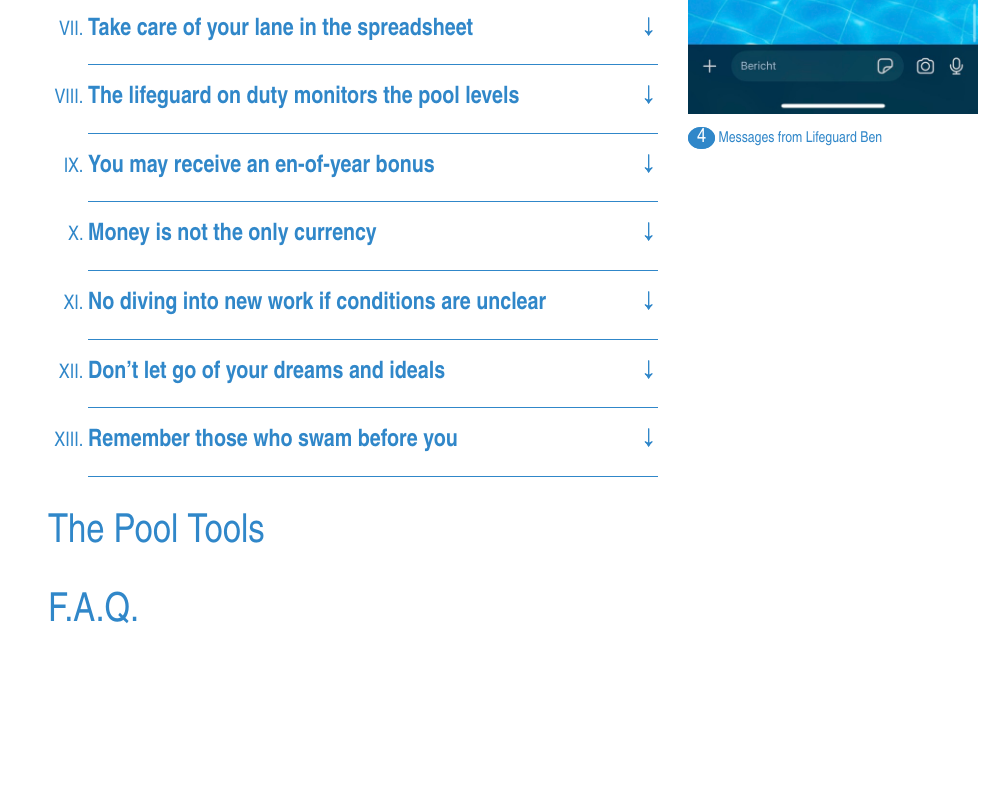
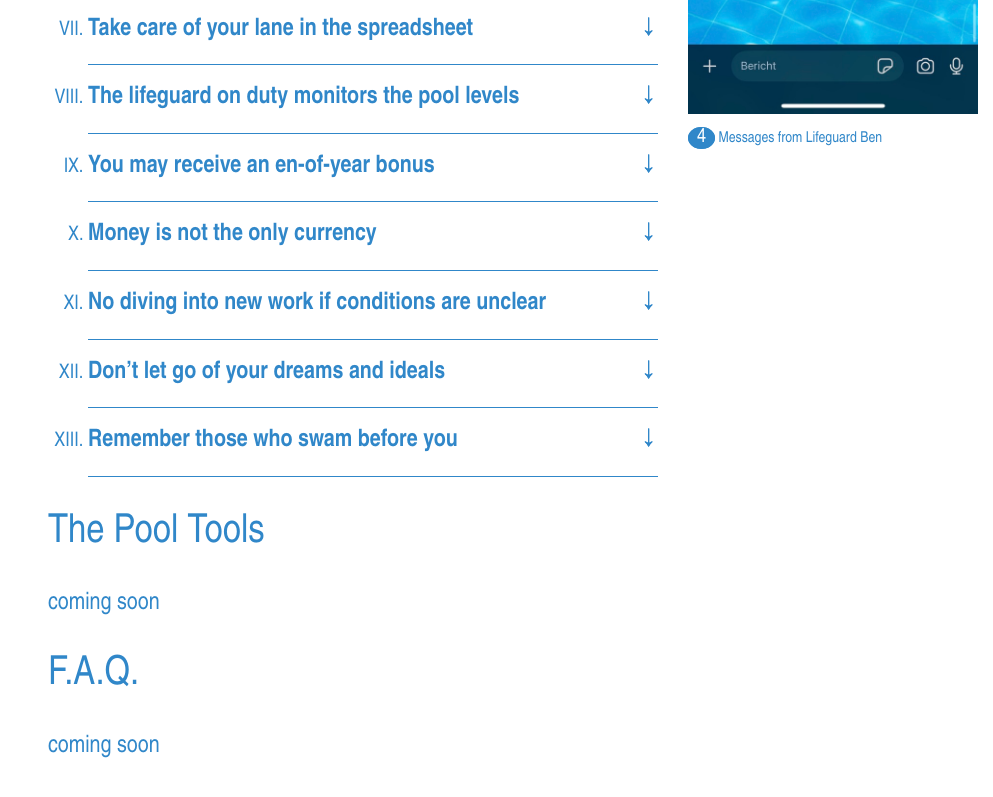
Before and after one commit to Extra-Practice-Code/pool.extrapractice.space, a plain HTML site: page index.html in a window 1280 px wide. Shown: the part 1377-2174 px from the top of the page, without its empty margins (287-1280 px from the left). Before the commit the page ends 2060 px from the top, so only its background shows below. Drawn offline with Linux system fonts and the light colour scheme.

Commit message:
coming soon

```diff
--- a/index.html
+++ b/index.html
@@ -215,9 +215,9 @@
                 </div>
 
                 <h2>The Pool Tools</h2>
-
+                <p>coming soon</p>
                 <h2>F.A.Q.</h2>
-
+                <p>coming soon</p>
 
         </div>
 
```
